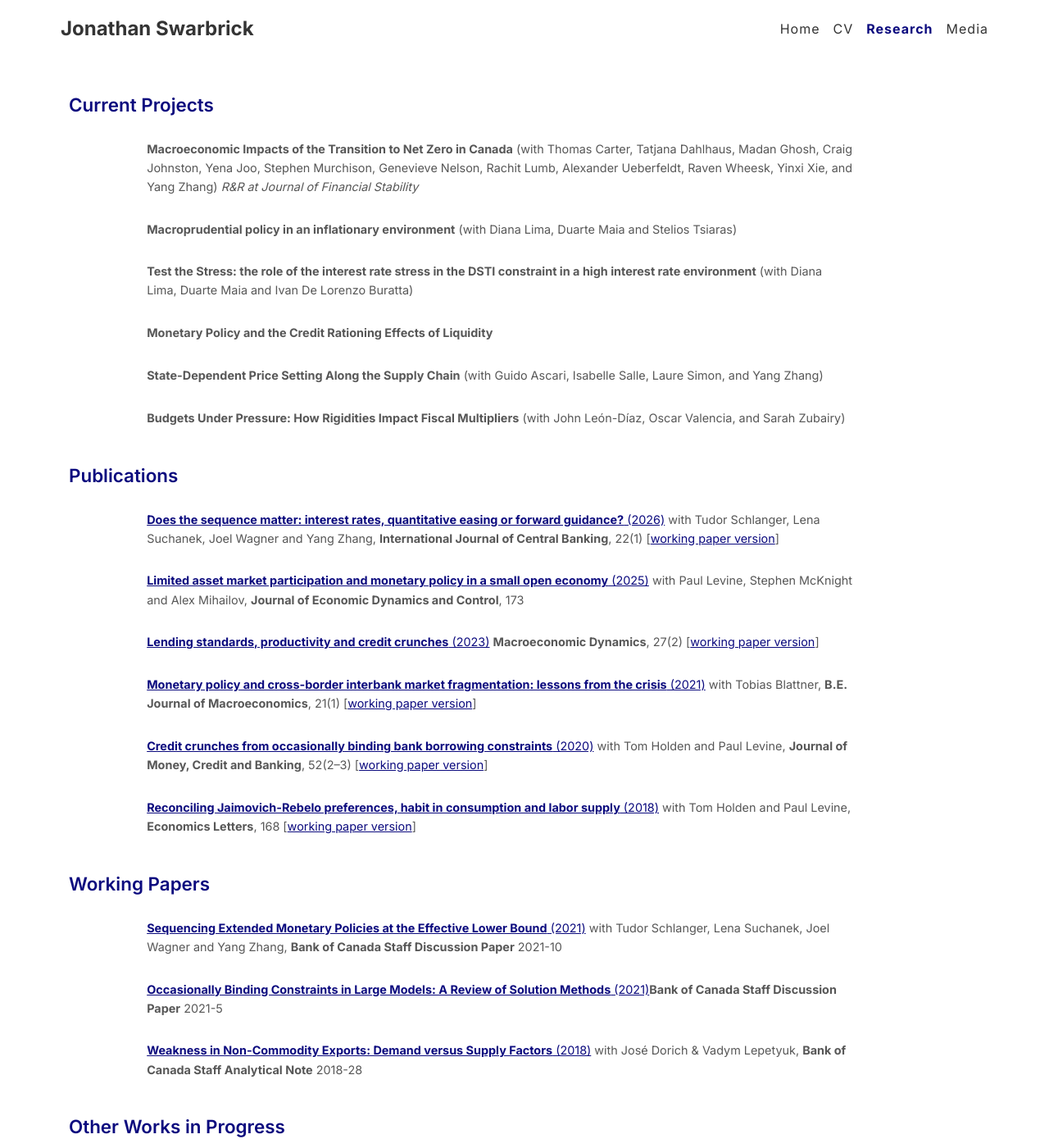
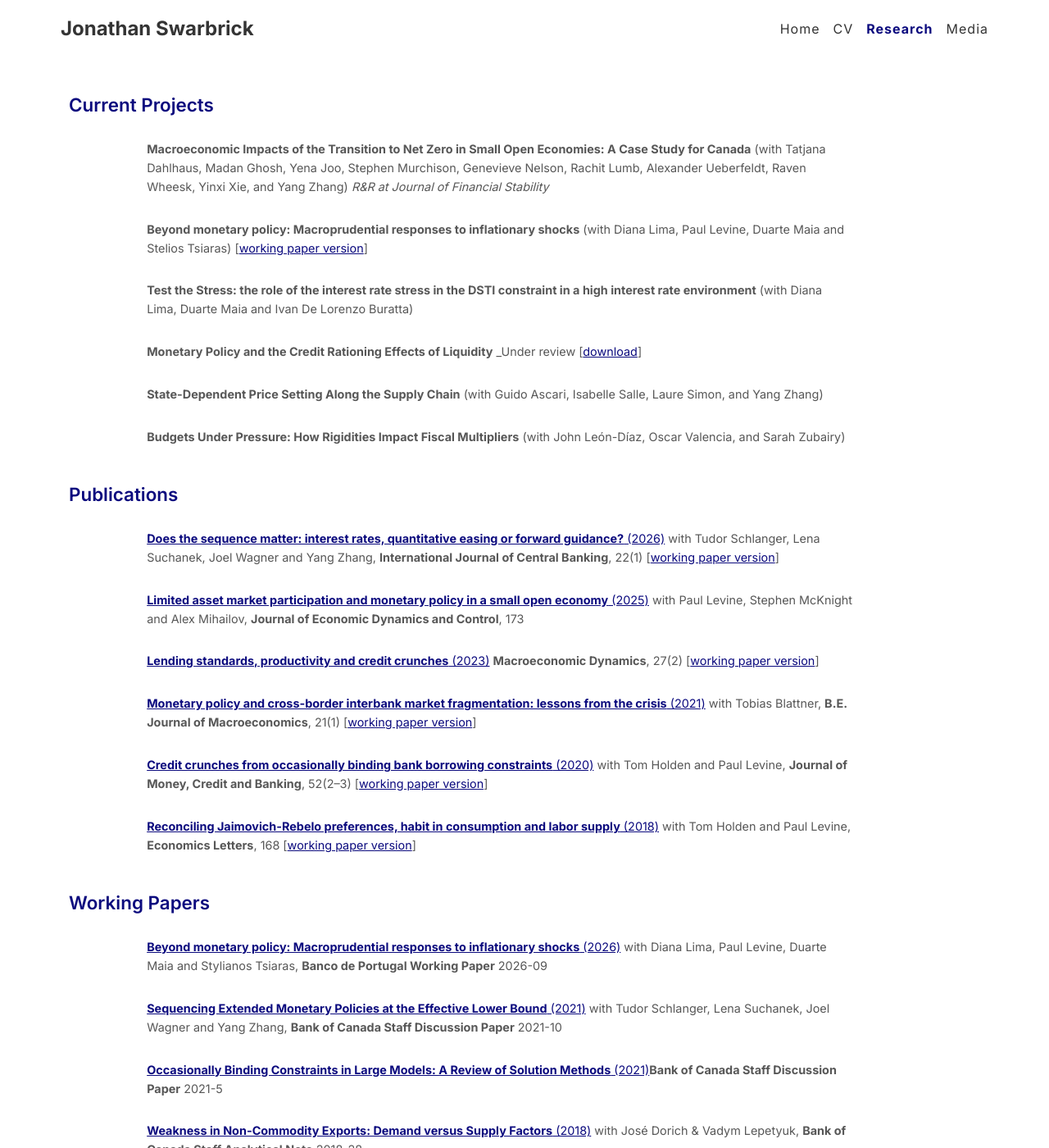
Before and after one commit to jonswarbrick/jonswarbrick.github.io, a Jekyll site: the page built from research.md, in a window 1280 px wide and 1400 px high. Shown: the whole window at 82% size. Built offline with Jekyll 4.4.1, drawn with Linux system fonts in a browser that asks for light colours; some of the changed text lies outside the part shown.

Commit message:
small changes, update CV

```diff
--- a/index.markdown
+++ b/index.markdown
@@ -6,11 +6,13 @@
 <div class="profile-header">
   <img src="images/photo_small.jpg" alt="Jonathan Swarbrick" class="profile-photo" />
   <div class="profile-text">
-    <p>I am a Lecturer (Assistant Professor) in Economics at the <a href="https://www.st-andrews.ac.uk/business-school/" target="_blank" rel="noopener noreferrer">University of St Andrews</a> and an external economist at the Bank of Canada. My research focuses on macroeconomic theory, financial economics, and monetary economics.</p>
+    <p>I am a Lecturer (Assistant Professor) in Economics at the <a href="https://www.st-andrews.ac.uk/business-school/" target="_blank" rel="noopener noreferrer">University of St Andrews</a> and an external economist at the Bank of Canada. My research focuses on macroeconomic theory, financial economics, and monetary economics, and increasingly on technological change and the economic effects of AI.</p>
 
     <p>I received my PhD from the University of Surrey in 2017, before joining the Bank of Canada as a Senior Economist. I joined St Andrews in 2021. I currently serve as an Associate Editor for the <a href="https://onlinelibrary.wiley.com/journal/14679485" target="_blank" rel="noopener noreferrer">Scottish Journal of Political Economy</a>, and am a Fellow of the <a href="https://dirdi.org/" target="_blank" rel="noopener noreferrer">Durham Institute of Research, Development, and Invention (DIRDI)</a>. I also co-convene the St Andrews <a href="https://macroeconomics.wp.st-andrews.ac.uk/" target="_blank" rel="noopener noreferrer">Macroeconomic Research Cluster</a>.</p>
 
+    <!--
     <p>We are excited to announce the second edition of the St Andrews Workshop in Macroeconomics, taking place on 21–22 May 2026. Provisional programme <a href="https://www.jonathanswarbrick.uk/resources/provisional_workshop_programme.pdf" target="_blank" rel="noopener noreferrer">here</a>!</p>
+    -->
 
     <p>Email: <a href="mailto:jms48@st-andrews.ac.uk">jms48(at)st-andrews(dot)ac(dot)uk</a> / <a href="mailto:jswarbrick@pm.me">jswarbrick(at)pm(dot)me</a></p>
   </div>
--- a/research.md
+++ b/research.md
@@ -6,13 +6,13 @@
 
 ## Current Projects
 
-- **Macroeconomic Impacts of the Transition to Net Zero in Canada**  (with Thomas Carter, Tatjana Dahlhaus, Madan Ghosh, Craig Johnston, Yena Joo, Stephen Murchison, Genevieve Nelson, Rachit Lumb, Alexander Ueberfeldt, Raven Wheesk, Yinxi Xie, and Yang Zhang)  _R&R at Journal of Financial Stability_
+- **Macroeconomic Impacts of the Transition to Net Zero in Small Open Economies: A Case Study for Canada**  (with Tatjana Dahlhaus, Madan Ghosh, Yena Joo, Stephen Murchison, Genevieve Nelson, Rachit Lumb, Alexander Ueberfeldt, Raven Wheesk, Yinxi Xie, and Yang Zhang)  _R&R at Journal of Financial Stability_
 
-- **Macroprudential policy in an inflationary environment** (with Diana Lima, Duarte Maia and Stelios Tsiaras)
+- **Beyond monetary policy: Macroprudential responses to inflationary shocks** (with Diana Lima, Paul Levine, Duarte Maia and Stelios Tsiaras) [<a href="https://www.bportugal.pt/paper/beyond-monetary-policy-macroprudential-responses-inflationary-shocks" target="_blank" rel="noopener">working paper version</a>]
 
 - **Test the Stress: the role of the interest rate stress in the DSTI constraint in a high interest rate environment** (with Diana Lima, Duarte Maia and Ivan De Lorenzo Buratta)
 
-- **Monetary Policy and the Credit Rationing Effects of Liquidity**
+- **Monetary Policy and the Credit Rationing Effects of Liquidity** _Under review [<a href="/resources/liquidity_and_rationing.pdf" target="_blank" rel="noopener">download</a>]
 
 - **State-Dependent Price Setting Along the Supply Chain** (with Guido Ascari, Isabelle Salle, Laure Simon, and Yang Zhang)
 
@@ -35,6 +35,8 @@
 
 ## Working Papers
 
+- [**Beyond monetary policy: Macroprudential responses to inflationary shocks** (2026)](https://www.bportugal.pt/paper/beyond-monetary-policy-macroprudential-responses-inflationary-shocks) with Diana Lima, Paul Levine, Duarte Maia and Stylianos Tsiaras, **Banco de Portugal Working Paper** 2026-09
+
 - [**Sequencing Extended Monetary Policies at the Effective Lower Bound** (2021)](https://www.bankofcanada.ca/wp-content/uploads/2021/07/sdp2021-10.pdf) with Tudor Schlanger, Lena Suchanek, Joel Wagner and Yang Zhang, **Bank of Canada Staff Discussion Paper** 2021-10
 
 - [**Occasionally Binding Constraints in Large Models: A Review of Solution Methods** (2021)](https://www.bankofcanada.ca/wp-content/uploads/2021/03/sdp2021-5.pdf)**Bank of Canada Staff Discussion Paper** 2021-5
@@ -46,5 +48,3 @@
 - **Business cycles in space** with Tom Holden
 
 - **A Horse Race of Monetary Policy Strategies for Canada** with Yang Zhang
-
-- **Kimball Preferences in the Smets-Wouters NK Model** with Szabolcs Deak, Paul Levine and Maryam Mirfatah
```
Also changed, not shown: cv.md (+3 -3 lines), 3 other files.
